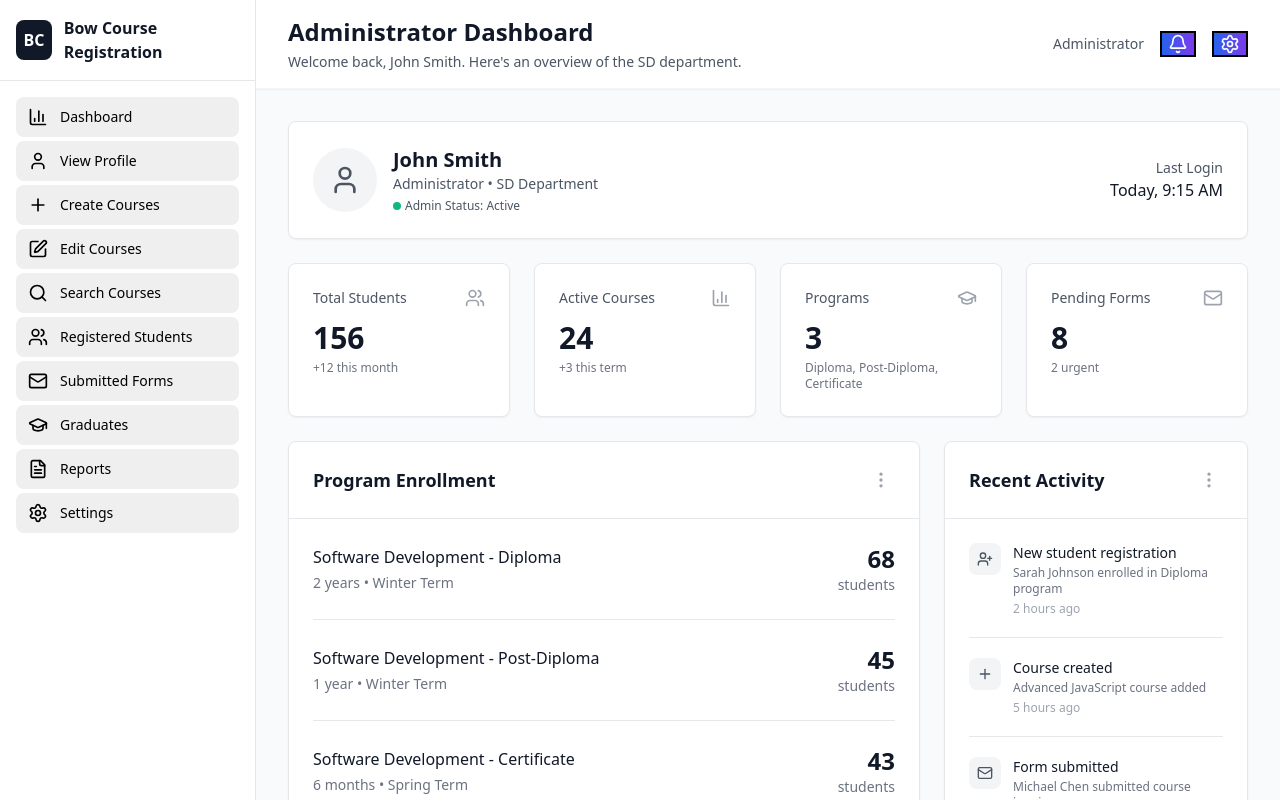
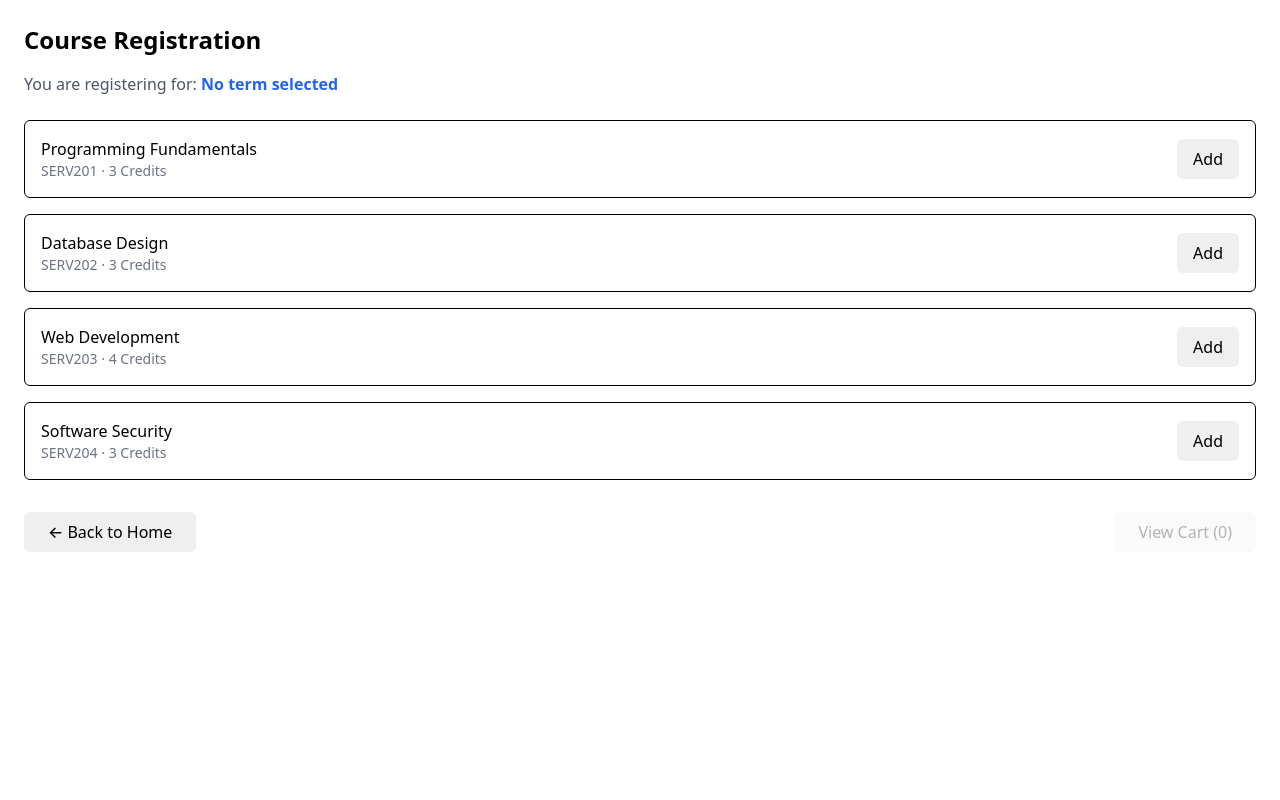
Before and after one commit to pedromolina1986/TheBowCourseRegistration, a React (Vite) app in the folder frontend/: page /course-registration in a window 1280 px wide. Before the commit this address led to /dashboard. Built offline with nearby package versions, Linux system fonts and the light colour scheme.

Commit message:
git push origin main Added TermSelection, CourseRegistration, MyCourses components and updated Header and App.jsx

```diff
--- a/frontend/package.json
+++ b/frontend/package.json
@@ -28,7 +28,7 @@
     "globals": "^16.4.0",
     "postcss": "^8.5.6",
     "tailwindcss": "^4.1.14",
-    "vite": "^7.1.9",
+    "vite": "^7.1.11",
     "vite-plugin-tailwind": "^0.0.4"
   }
 }
--- a/frontend/src/App.jsx
+++ b/frontend/src/App.jsx
@@ -9,6 +9,9 @@ import Dashboard from './pages/dashboard';
 import { BrowserRouter as Router, Routes, Route, Navigate } from 'react-router-dom';
 import DashboardAdmin from "./pages/DashboardAdmin";
 import Programs from './pages/programs';
+import TermSelection from './components/TermSelection';
+import CourseRegistration from './components/CourseRegistration';
+import MyCourses from './components/MyCourses';
 
 
 
@@ -23,7 +26,7 @@ function App() {
 return (
     <Router>
       <Routes>
-        <Route path="/" element={<Home to="/home" replace />} />
+      <Route path="/" element={<Home />} />
         <Route path="/login" element={<Login />} />
         <Route path="/register" element={<Register />} />
         <Route path='/courses' element={<Courses/>} />
@@ -37,6 +40,9 @@ return (
           <Route path="students" element={<div className="p-6">Registered Students Page</div>} />
           <Route path="forms" element={<div className="p-6">Submitted Forms Page</div>} />
         </Route>
+        <Route path="/term-selection" element={<TermSelection />} />
+        <Route path="/course-registration" element={<CourseRegistration />} />
+        <Route path="/my-courses" element={<MyCourses />} />
         <Route path="*" element={<Navigate to="/dashboard" replace />} >
         </Route>
       </Routes>
--- /dev/null
+++ b/frontend/src/components/CourseRegistration.jsx
@@ -0,0 +1,94 @@
+import React, { useState } from "react";
+import { useNavigate, useLocation } from "react-router-dom";
+
+const CourseRegistration = () => {
+  const [selectedCourses, setSelectedCourses] = useState([]);
+  const navigate = useNavigate();
+  const location = useLocation();
+
+  const selectedTerm = location.state?.term || "No term selected";
+
+  const courses = [
+    { code: "SERV201", title: "Programming Fundamentals", credits: 3 },
+    { code: "SERV202", title: "Database Design", credits: 3 },
+    { code: "SERV203", title: "Web Development", credits: 4 },
+    { code: "SERV204", title: "Software Security", credits: 3 },
+  ];
+
+  const toggleCourse = (course) => {
+    setSelectedCourses((prev) =>
+      prev.includes(course)
+        ? prev.filter((c) => c !== course)
+        : [...prev, course]
+    );
+  };
+
+  const handleViewCart = () => {
+    navigate("/my-courses", {
+      state: { selectedCourses, term: selectedTerm },
+    });
+  };
+
+  return (
+    <div className="p-6">
+      <h2 className="text-2xl font-semibold mb-4">Course Registration</h2>
+
+      <p className="text-gray-600 mb-6">
+        You are registering for:{" "}
+        <span className="font-semibold text-blue-600">{selectedTerm}</span>
+      </p>
+
+      {/* Course List */}
+      <div className="space-y-4">
+        {courses.map((course) => (
+          <div
+            key={course.code}
+            className="flex justify-between items-center border p-4 rounded-md hover:shadow-md transition"
+          >
+            <div>
+              <h3 className="font-medium">{course.title}</h3>
+              <p className="text-sm text-gray-500">
+                {course.code} · {course.credits} Credits
+              </p>
+            </div>
+
+            <button
+              onClick={() => toggleCourse(course)}
+              className={`px-4 py-2 rounded-md text-white font-medium transition ${
+                selectedCourses.includes(course)
+                  ? "bg-red-500 hover:bg-red-600"
+                  : "bg-blue-600 hover:bg-blue-700"
+              }`}
+            >
+              {selectedCourses.includes(course) ? "Remove" : "Add"}
+            </button>
+          </div>
+        ))}
+      </div>
+
+      {/* Buttons */}
+      <div className="mt-8 flex justify-between">
+        <button
+          onClick={() => navigate("/")}
+          className="px-6 py-2 rounded-md bg-gray-300 hover:bg-gray-400 text-gray-800 font-medium transition"
+        >
+          ← Back to Home
+        </button>
+
+        <button
+          onClick={handleViewCart}
+          className={`px-6 py-2 rounded-md font-medium text-white transition ${
+            selectedCourses.length > 0
+              ? "bg-green-600 hover:bg-green-700"
+              : "bg-gray-400 cursor-not-allowed"
+          }`}
+          disabled={selectedCourses.length === 0}
+        >
+          View Cart ({selectedCourses.length})
+        </button>
+      </div>
+    </div>
+  );
+};
+
+export default CourseRegistration;
--- a/frontend/src/components/Header.jsx
+++ b/frontend/src/components/Header.jsx
@@ -1,23 +1,14 @@
 import { GraduationCap, Bell, Settings } from 'lucide-react';
-import ColorButton from './ColorButton';
+import { NavLink, useNavigate, useLocation } from 'react-router-dom';
 
-const handleClick = () => {
-  // Redirect to the login page
-  window.location.href = '/login';
-};
+const Header = () => {
+  const navigate = useNavigate();
+  const location = useLocation();
 
-const logoClick = () => {
-  window.location.href = '/'
-}
-
-const signUpClick = () => {
-  window.location.href = '/register'
-}
-
-
-const Header = () => (
-  window.location.pathname === '/dashboard' ? (
-    <header className="sticky top-0 z-50 bg-white backdrop-blur-sm border-b border-gray-100 shadow-sm px-8 py-4 flex items-center justify-between">
+  // Show a different header on the dashboard page
+  if (location.pathname === '/dashboard') {
+    return (
+      <header className="sticky top-0 z-50 bg-white/95 backdrop-blur-sm border-b border-gray-100 shadow-sm px-8 py-4 flex items-center justify-between">
         <div>
           <h1 className="text-2xl font-semibold text-gray-900">Administrator Dashboard</h1>
           <p className="text-sm text-gray-600 mt-1">
@@ -26,25 +17,67 @@ const Header = () => (
         </div>
         <div className="flex items-center gap-4">
           <span className="text-sm text-gray-600">Administrator</span>
-        <ColorButton label={<Bell size={20} className="text-white" />}/>
-        <ColorButton label={<Settings size={20} className="text-white" />}/>
-
+          <button className="p-2 bg-gradient-to-r from-blue-600 to-purple-600 text-white rounded-lg hover:shadow-lg transition-all duration-300 transform hover:scale-105">
+            <Bell size={20} />
+          </button>
+          <button className="p-2 bg-gradient-to-r from-blue-600 to-purple-600 text-white rounded-lg hover:shadow-lg transition-all duration-300 transform hover:scale-105">
+            <Settings size={20} />
+          </button>
         </div>
       </header>
-  ) : (
+    );
+  }
+
+  return (
     <header className="sticky top-0 z-50 bg-white backdrop-blur-sm border-b border-gray-100 shadow-sm">
       <div className="max-w-7xl mx-auto px-4 sm:px-6 lg:px-8 py-4 flex items-center justify-between">
-        <div className="flex items-center gap-2 hover:cursor-pointer" onClick={logoClick}>
+        {/* Logo */}
+        <div className="flex items-center gap-2 hover:cursor-pointer" onClick={() => navigate('/')}>
           <GraduationCap className="w-6 h-6" />
           <span className="text-lg font-semibold">Bow Course Registration</span>
         </div>
+
+        {/* Navigation Links */}
+        <nav className="flex gap-6">
+          {[
+            { name: 'Term Selection', to: '/term-selection' },
+            { name: 'Course Registration', to: '/course-registration' },
+            { name: 'My Courses', to: '/my-courses' },
+          ].map((link) => (
+            <NavLink
+              key={link.to}
+              to={link.to}
+              className={({ isActive }) =>
+                `font-medium transition border-b-2 pb-1 ${
+                  isActive
+                    ? 'text-blue-600 border-blue-600'
+                    : 'text-gray-700 border-transparent hover:text-blue-600 hover:border-blue-600'
+                }`
+              }
+            >
+              {link.name}
+            </NavLink>
+          ))}
+        </nav>
+
+        {/* Login / Sign Up */}
         <div className="flex gap-3">
-          <ColorButton OnclickHandler={handleClick} label={"Login"} />
-          <ColorButton OnclickHandler={signUpClick} label={"Sign Up"} />
+          <button
+            className="px-6 py-2.5 bg-gradient-to-r from-blue-600 to-purple-600 text-white font-semibold rounded-lg hover:shadow-lg transition-all duration-300 transform hover:scale-105"
+            onClick={() => navigate('/login')}
+          >
+            Login
+          </button>
+          <button
+            className="px-6 py-2.5 bg-gradient-to-r from-blue-600 to-purple-600 text-white font-semibold rounded-lg hover:shadow-lg transition-all duration-300 transform hover:scale-105"
+            onClick={() => navigate('/register')}
+          >
+            Sign Up
+          </button>
         </div>
       </div>
     </header>
-  )
   );
+};
 
 export default Header;
--- /dev/null
+++ b/frontend/src/components/MyCourses.jsx
@@ -0,0 +1,56 @@
+import React from "react";
+import { useLocation, useNavigate } from "react-router-dom";
+
+const MyCourses = () => {
+  const location = useLocation();
+  const navigate = useNavigate();
+
+  const { selectedCourses = [], term = "No term selected" } = location.state || {};
+
+  return (
+    <div className="p-6">
+      <h2 className="text-2xl font-semibold mb-4">My Courses</h2>
+      <p className="text-gray-600 mb-6">
+        {selectedCourses.length > 0
+          ? `Here are the courses you registered for ${term}.`
+          : `No courses registered for ${term}.`}
+      </p>
+
+      {selectedCourses.length > 0 ? (
+        <div className="grid grid-cols-1 md:grid-cols-2 gap-4">
+          {selectedCourses.map((course) => (
+            <div key={course.code} className="border rounded-lg p-4 shadow-sm bg-white">
+              <h3 className="font-medium">{course.title}</h3>
+              <p className="text-sm text-gray-500">{course.code}</p>
+              <div className="mt-2 text-sm text-gray-600">
+                <p>Schedule: TBD</p>
+                <p>Credits: {course.credits}</p>
+              </div>
+            </div>
+          ))}
+        </div>
+      ) : (
+        <p className="text-gray-500">You haven’t added any courses yet.</p>
+      )}
+
+      {/* Buttons */}
+      <div className="mt-8 flex justify-between">
+        <button
+          onClick={() => navigate("/")}
+          className="px-6 py-2 rounded-md bg-gray-300 hover:bg-gray-400 text-gray-800 font-medium transition"
+        >
+          ← Back to Home
+        </button>
+
+        <button
+          onClick={() => navigate(-1)}
+          className="bg-blue-600 hover:bg-blue-700 text-white px-6 py-2 rounded-md font-medium transition"
+        >
+          Back to Registration
+        </button>
+      </div>
+    </div>
+  );
+};
+
+export default MyCourses;
--- /dev/null
+++ b/frontend/src/components/TermSelection.jsx
@@ -0,0 +1,69 @@
+import React, { useState } from "react";
+import { useNavigate } from "react-router-dom";
+
+const TermSelection = () => {
+  const [selectedTerm, setSelectedTerm] = useState("");
+  const navigate = useNavigate();
+
+  const terms = [
+    { id: 1, name: "Winter 2025", start: "Jan 5", end: "Apr 20" },
+    { id: 2, name: "Spring 2025", start: "May 10", end: "Aug 15" },
+    { id: 3, name: "Summer 2025", start: "Jun 20", end: "Sep 10" },
+    { id: 4, name: "Fall 2025", start: "Sep 25", end: "Dec 15" },
+  ];
+
+  const handleContinue = () => {
+    navigate("/course-registration", { state: { term: selectedTerm } });
+  };
+
+  return (
+    <div className="p-6">
+      <h2 className="text-2xl font-semibold mb-4">Select Your Term</h2>
+      <p className="text-gray-600 mb-6">
+        Choose a term to begin your course registration process.
+      </p>
+
+      {/* Term Grid */}
+      <div className="grid grid-cols-1 md:grid-cols-2 lg:grid-cols-4 gap-4">
+        {terms.map((term) => (
+          <div
+            key={term.id}
+            onClick={() => setSelectedTerm(term.name)}
+            className={`p-4 border rounded-lg cursor-pointer transition ${
+              selectedTerm === term.name
+                ? "border-blue-600 bg-blue-50"
+                : "border-gray-300 hover:shadow-md"
+            }`}
+          >
+            <h3 className="font-semibold">{term.name}</h3>
+            <p className="text-sm text-gray-500">
+              {term.start} - {term.end}
+            </p>
+          </div>
+        ))}
+      </div>
+
+      {/* Buttons */}
+      <div className="mt-8 flex justify-between">
+        <button
+          onClick={() => navigate("/")}
+          className="px-6 py-2 rounded-md bg-gray-300 hover:bg-gray-400 text-gray-800 font-medium transition"
+        >
+          ← Back to Home
+        </button>
+
+        <button
+          onClick={handleContinue}
+          disabled={!selectedTerm}
+          className={`px-6 py-2 rounded-md text-white font-medium transition ${
+            selectedTerm ? "bg-blue-600 hover:bg-blue-700" : "bg-gray-400"
+          }`}
+        >
+          Continue to Course Registration
+        </button>
+      </div>
+    </div>
+  );
+};
+
+export default TermSelection;
```
Also changed, not shown: 1 other file (tests, documents, lock files or other folders). Lines whose indentation alone changed are shown as unchanged.
